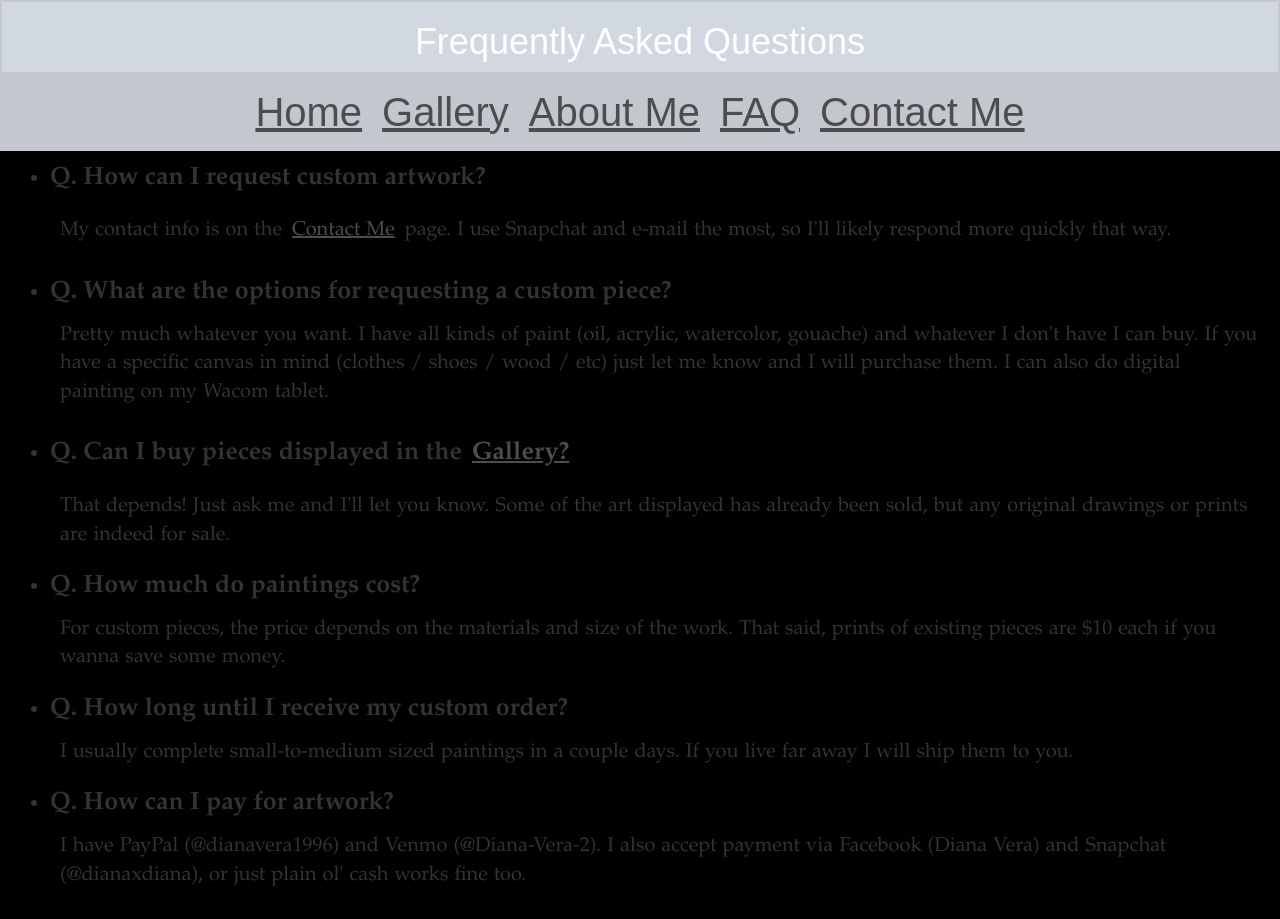
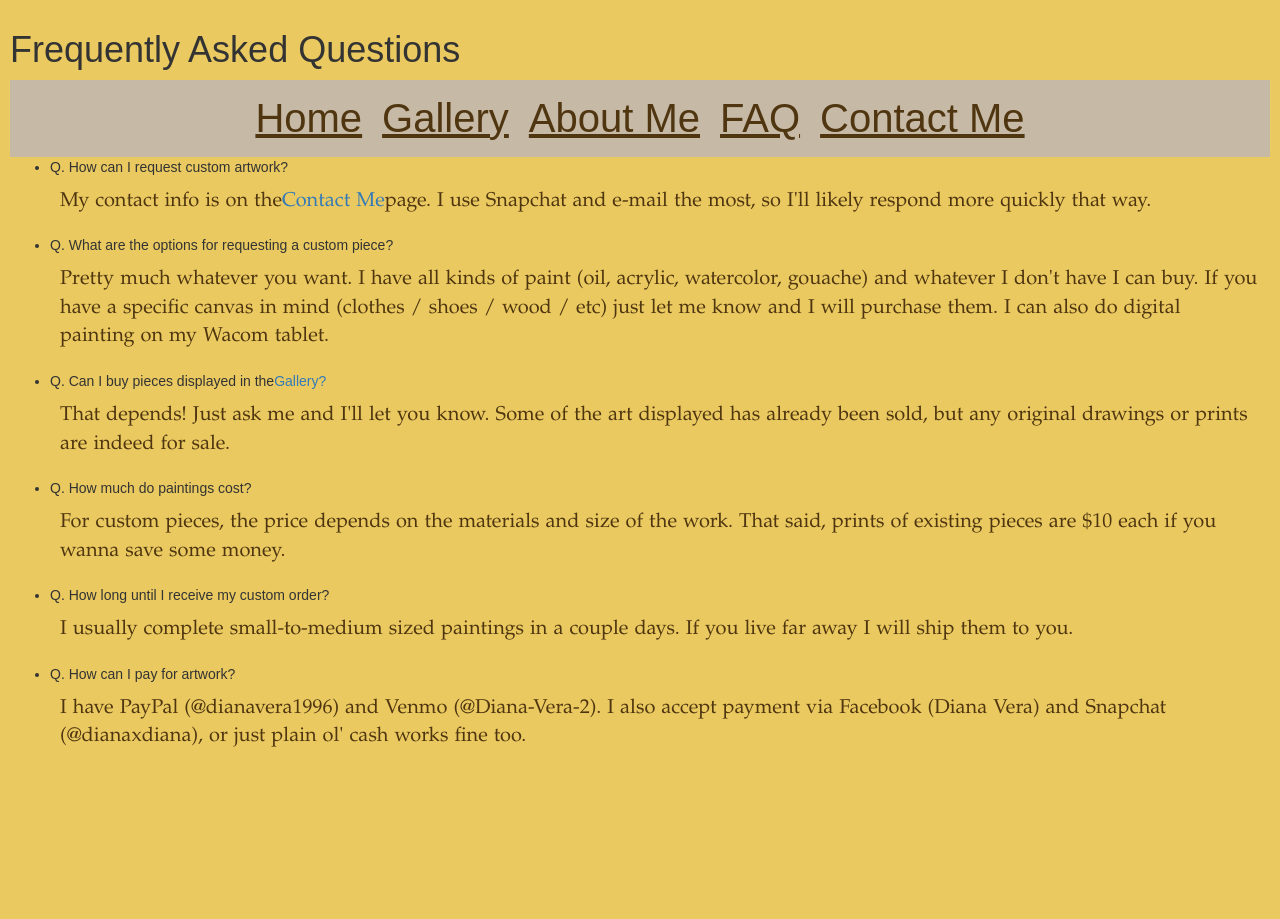
Before and after one commit to veradiana/veradiana1, a plain HTML site: page faq.html in a window 1280 px wide. After the commit the page ends 800 px from the top, so only its background shows below. Drawn offline with nearby package versions, Linux system fonts and the light colour scheme.

Commit message:
Update dianaCSS.css

```diff
--- a/dianaCSS.css
+++ b/dianaCSS.css
@@ -1,7 +1,8 @@
 /* External Stylesheets */
 body {
 	font-family: arial, helvetica, sans-serif;
-	background-color: black;
+	background-color: #eaca60;
+	padding: 10px;
 
 }
 h1 {
@@ -31,6 +32,7 @@ p {
 	font-size: 20px;
 	padding: 10px;
 	word-spacing: 1px;
+	color: #4f3510;
 }
 .container {
 
@@ -39,25 +41,24 @@ p {
 
 .nav {
 	width: 100%;
-	background-color: #c4c8ce;
+	background-color: #c6b9a5;
 	text-align: center;
 	font-family: arial, helvetica, sans-serif;
 	font-size: 40px;
 	display: table;
 	justify-content: center;
+	color: #4f3510;
 	text-transform: none;
-}
 
 .header{
-
 	font-size: 50px;
 	display: block;
-	border: 2.5px solid #c4c8ce;
+	border: 2.5px solid #eaca60;
 	text-align: center;
 	padding: 0;
 	font-family: arial, helvetica, sans-serif;
-	background-color: #d2d8e0;
-	color: white;
+	background-color: #c6b9a5;
+	color: #4f3510;
 	text-decoration: bold;
 
 }
@@ -80,15 +81,17 @@ p {
 	padding: 10px;
 	font-size: 25px;
 	font-family: garamond, helvetica, sans-serif;
+	color: #9e6f2d;
 }
 .answers {
 	font-weight: normal;
+	color: #4f3510;
 
 }
 .contactinfo {
-
 	text-align: center;
 	padding: 10px;
+	color: #4f3510;
 	font-size: 25px;
 
 }
@@ -106,14 +109,14 @@ a.nodec {
 	text-decoration: none
 }
 a:link {
-	color: #4b4d51;
+	color: #4f3510;
 	text-decoration: underline;
 	text-align: center;
 	display: inline-block;
 	padding: 10px;
 }
 a:visited {
-	color: #4b4d51;
+	color: #4f3510;
 	text-decoration: none;
 
 }
@@ -123,5 +126,5 @@ a:hover {
 a:active{
 	text-decoration: none;
 	top: 2px;
-	color: #c4c8ce;
+	color: #4f3510;
 }
```
